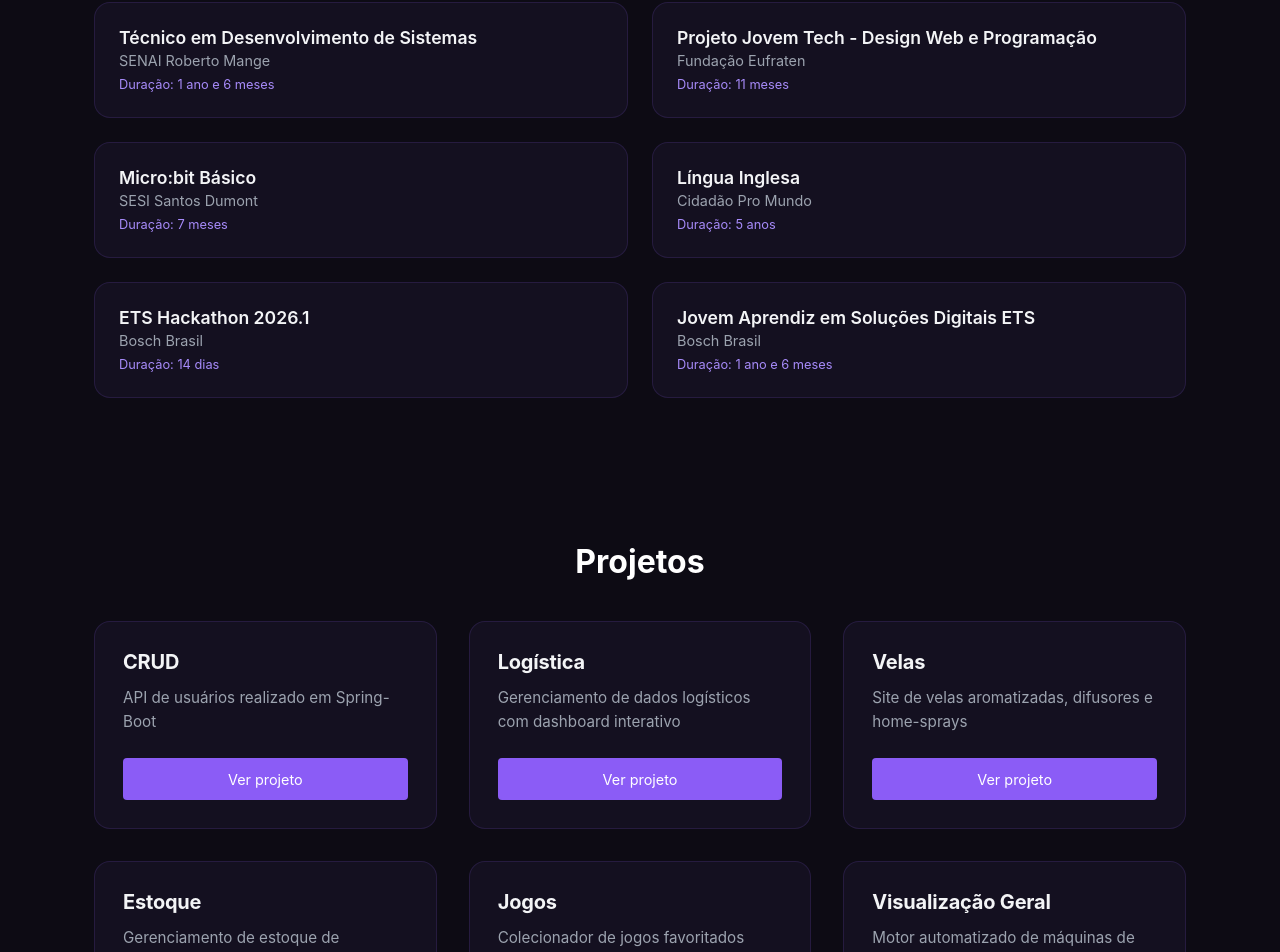
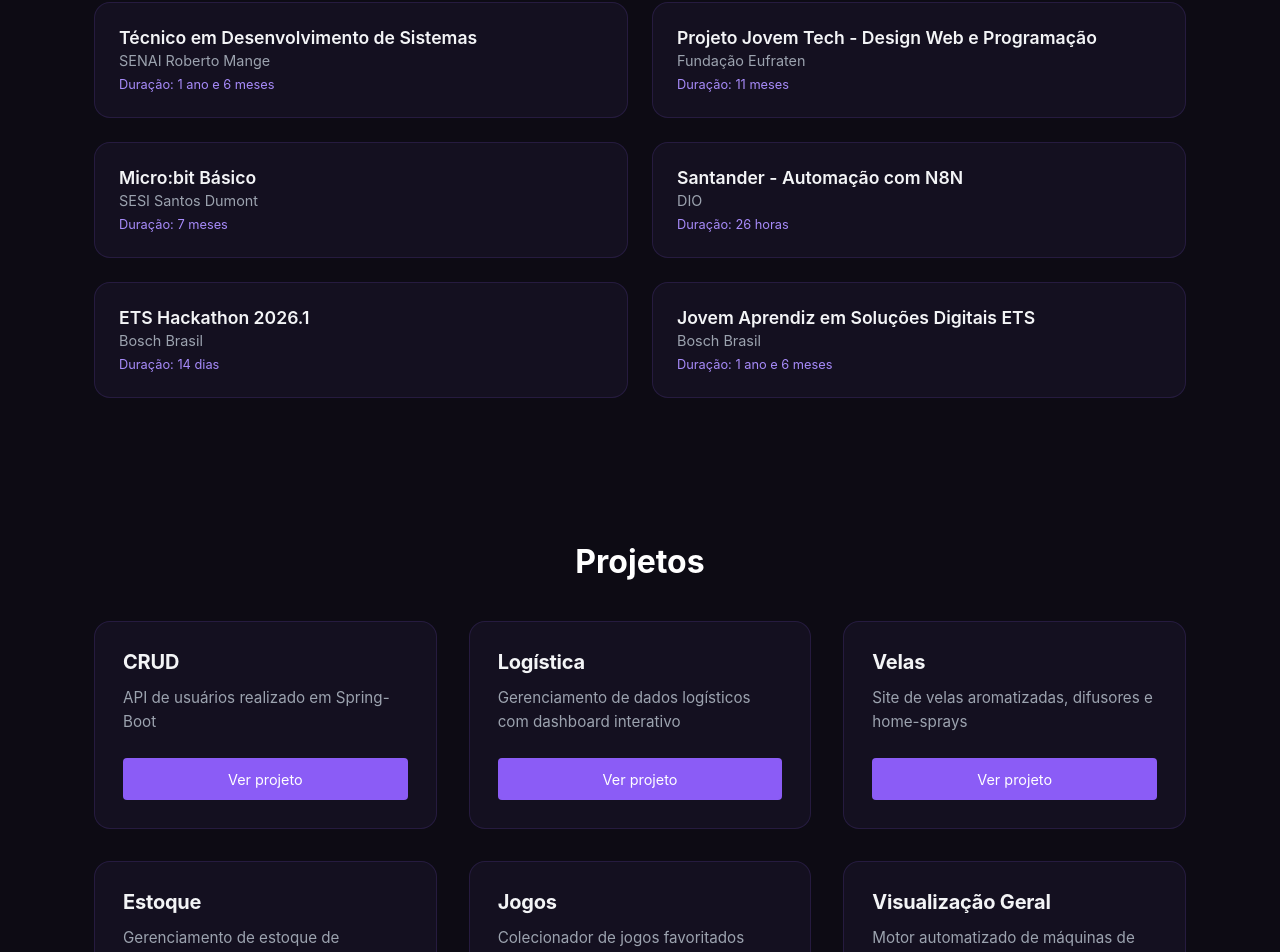
Before and after one commit to kauanvinicius9/Portfolio-Web, a React (Vite) app in the folder frontend/: page / in a window 1280 px wide. Shown: the part 864-1816 px from the top of the page. Built offline with nearby package versions, Linux system fonts and the light colour scheme.

Commit message:
certificates.ts

```diff
--- a/frontend/src/data/certificates.ts
+++ b/frontend/src/data/certificates.ts
@@ -20,10 +20,10 @@
     duration: "7 meses",
   },
   {
-    id: "04",
-    course: "Língua Inglesa",
-    institution: "Cidadão Pro Mundo",
-    duration: "5 anos",
+    id: "03",
+    course: "Santander - Automação com N8N",
+    institution: "DIO",
+    duration: "26 horas",
   },
   {
     id: "05",
```
